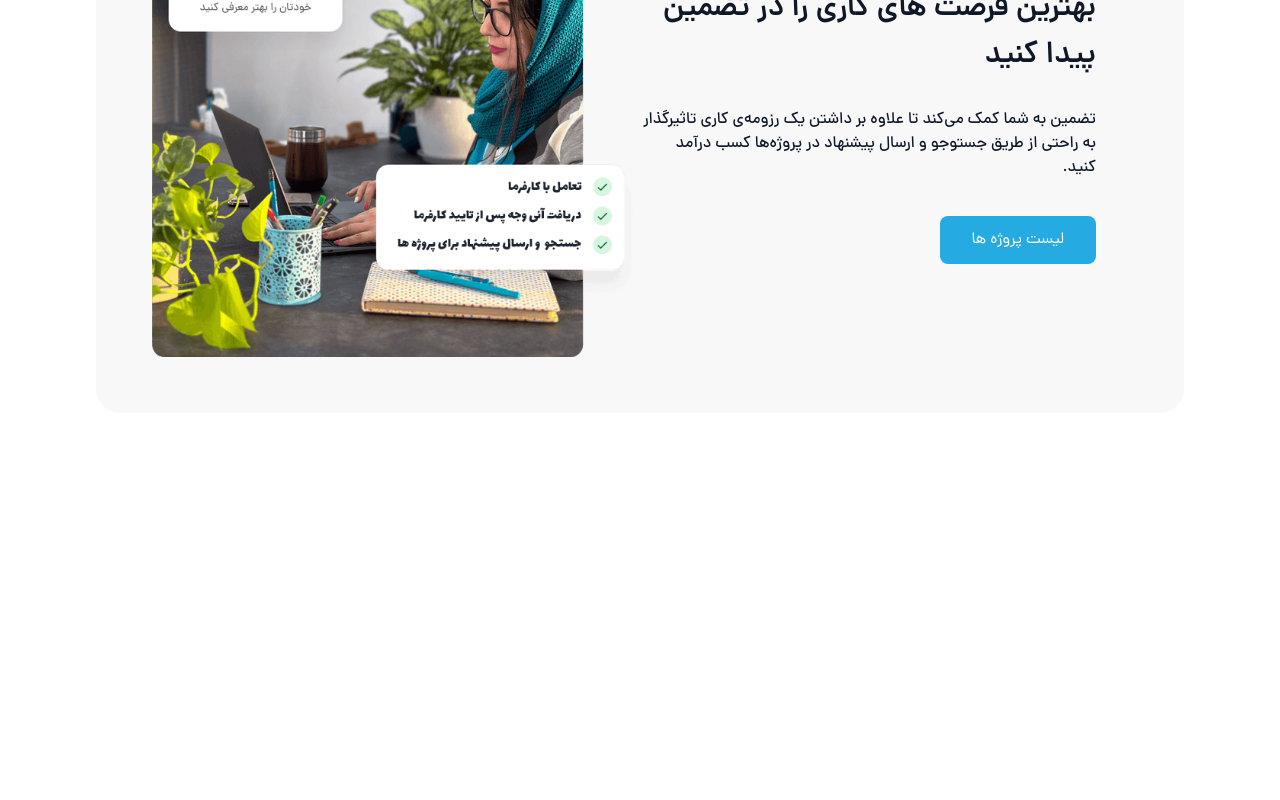
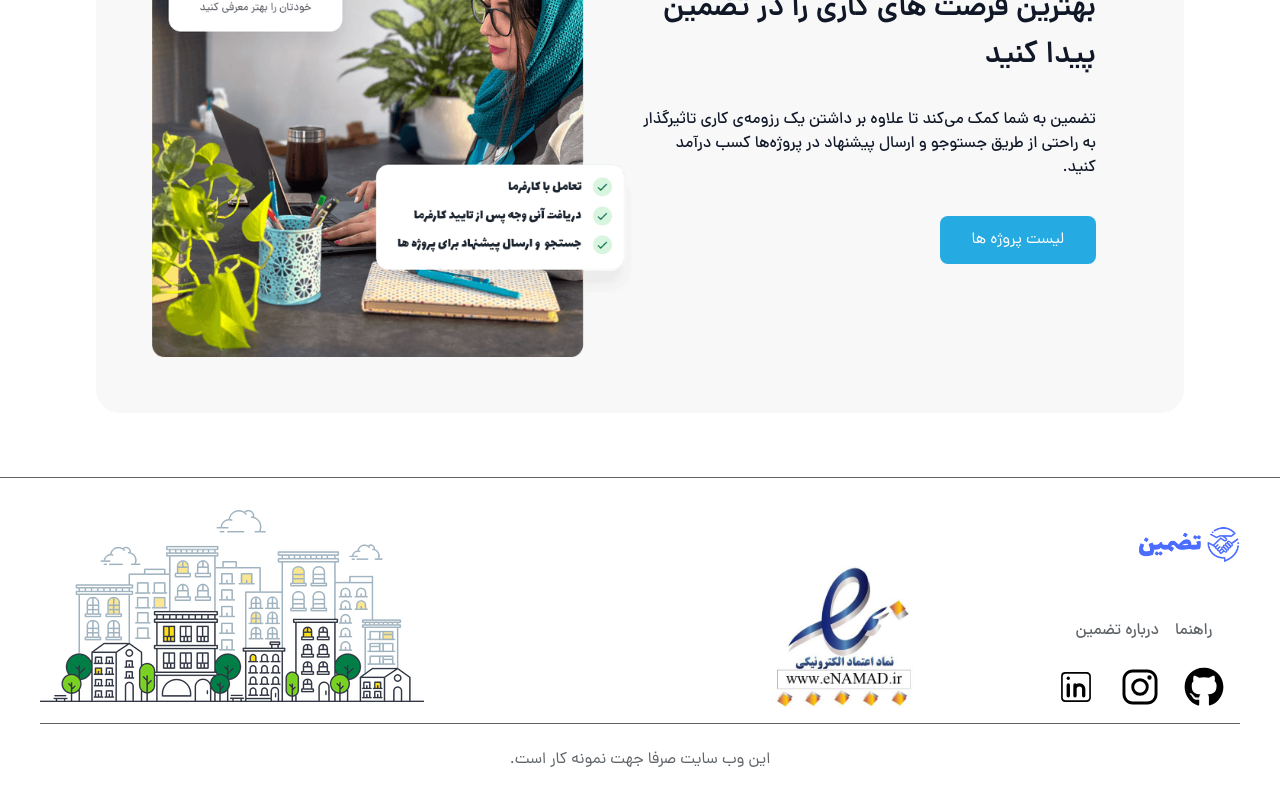
Before and after one commit to Alireza-Naghavian/Tazmin, a React (Vite) app: page /home in a window 1280 px wide. Shown: the part 2433-3233 px from the top of the page. Before the commit the page ends 2846 px from the top, so only its background shows below. Built offline with nearby package versions, Linux system fonts and the light colour scheme; no server answers.

Commit message:
add-footer-component

```diff
--- a/src/features/Home/Home.jsx
+++ b/src/features/Home/Home.jsx
@@ -1,6 +1,7 @@
 import useGetAllCategories from "../../hooks/useGetAllCategories";
 import useUser from "../../hooks/useUser";
 import Category_capabilities from "../../ui/Category_capabilities";
+import Footer from "../../ui/Footer";
 import Main_Hero_Header from "../../ui/Main_Hero_Header";
 import Owner_Freelancer_Banner from "../../ui/Owner_Banner";
 import Tazmin_grid_properties from "../../ui/Tazmin_grid_properties";
@@ -29,6 +30,7 @@ function Home() {
         btn_title={"لیست پروژه ها"}
         cover={"freelancer_final.png"}
     />
+
     </div>
   );
 }
--- a/src/pages/HomePage.jsx
+++ b/src/pages/HomePage.jsx
@@ -1,6 +1,7 @@
 import { Outlet } from "react-router-dom";
 import Header from "./Header";
 import Home from "../features/Home/Home";
+import Footer from "../ui/Footer";
 
 function HomePage() {
   return (
@@ -10,11 +11,12 @@ function HomePage() {
       </Header>
       {/* main wrapper */}
       <div className=" pt-12 xl:px-24 md:px-16 px-8 ">
-
-          <Home>
-            <Outlet />
-          </Home>
-
+        <Home>
+          <Outlet />
+        </Home>
+      </div>
+      <div className="border-t border-t-gray_base w-full mt-16 ">
+        <Footer />
       </div>
     </div>
   );
--- /dev/null
+++ b/src/ui/Footer.jsx
@@ -0,0 +1,50 @@
+import React from "react";
+import TazminLinkLogo from "./TazminLinkLogo";
+import SocialMedias from "./SocialMedias";
+import { Link } from "react-router-dom";
+function Footer() {
+  return (
+    <div className="w-full my-0 mx-auto max-w-[1280px] pt-8 px-10 pb-7  ">
+      <div className="flex justify-between sm:flex-row flex-col  box-border">
+        <div className="flex md:flex-wrap sm:flex-row flex-col  justify-between w-full -mr-2  whitespace-nowrap md:max-w-[50%]  ">
+          <div className="pr-2 pt-2 flex  flex-col gap-y-8">
+            <TazminLinkLogo />
+
+            <div className="">
+              <div className="my-4 sm:mx-0  flex   justify-center font-DanaMedium text-gray_base gap-x-4  ">
+                <Link>
+                  <span className="w-full h-full text-base ">راهنما</span>
+                </Link>
+                <Link>
+                  <span className="w-full h-full text-base ">درباره تضمین</span>
+                </Link>
+              </div>
+              <div className="">
+                <SocialMedias />
+              </div>
+            </div>
+          </div>
+          <div className="pr-2 pt-2  lg:max-w-[25%]   max-w-[20%]   m-0 lg:mr-auto md:mr-8 sm:mr-auto  xs:mx-auto sm:mx-0 md:mx-auto  relative  ">
+            <div className="flex gap-2 justify-center mt-12    ">
+              <img
+                src="/logo/enamad.jpg"
+                className="object-cover h-full"
+                alt=""
+              />
+            </div>
+          </div>
+        </div>
+        <div className="hidden md:block">
+          <img src="/logo/footer-image.png" alt="" />
+        </div>
+      </div>
+      <div className="w-full border-t border-gray_base mt-2 h-full flex items-center justify-center">
+        <h6 className="text-center text-gray_base font-Dana  mt-6 w-full">
+          این وب سایت صرفا جهت نمونه کار است.
+        </h6>
+      </div>
+    </div>
+  );
+}
+
+export default Footer;
--- /dev/null
+++ b/src/ui/SocialMedias.jsx
@@ -0,0 +1,35 @@
+import React from "react";
+import { CiLinkedin } from "react-icons/ci";
+import { FaGithub } from "react-icons/fa";
+import { IoLogoInstagram } from "react-icons/io5";
+import { Link } from "react-router-dom";
+
+function SocialMedias() {
+  return (
+    <div className="flex items-center   child-hover:bg-gray_base/25 child:px-2 child:py-2 child:rounded-lg child:tr-300 child:justify-center justify-center">
+      <Link
+        target="blank"
+        className="child:w-10 child:h-10 mr-2"
+        to={"https://github.com/Alireza-Naghavian"}
+      >
+        <FaGithub />
+      </Link>
+      <Link
+        target="blank"
+        className="child:w-10 child:h-10 mr-2"
+        to={"https://www.instagram.com/alirezangh123123"}
+      >
+        <IoLogoInstagram />
+      </Link>
+      <Link
+        target="blank"
+        className="child:w-10 child:h-10 mr-2"
+        to={"https://www.linkedin.com/in/alireza-naghavian-462505271/"}
+      >
+        <CiLinkedin />
+      </Link>
+    </div>
+  );
+}
+
+export default SocialMedias;
```
Also changed, not shown: public/logo/enamad.jpg (added), public/logo/footer-image.png (added).
